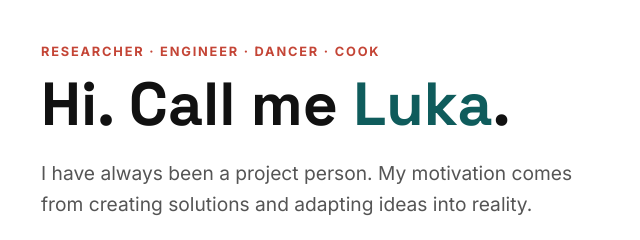
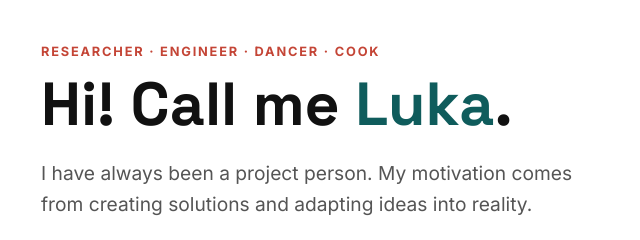
Before and after one commit to HackYou-Yang17/hackyou-yang17.github.io, a plain HTML site: page index.html in a window 1280 px wide. Shown: the part 236-476 px from the top of the page, 59-699 px from the left. Drawn offline with Linux system fonts and the light colour scheme.

Commit message:
another tiny change

```diff
--- a/index.html
+++ b/index.html
@@ -20,7 +20,7 @@
 <header class="hero"><div class="wrap">
 <div>
 <p class="eyebrow">Researcher · Engineer · Dancer · Cook</p>
-<h1>Hi. Call me <span>Luka</span>.</h1>
+<h1>Hi! Call me <span>Luka</span>.</h1>
 <p class="lead"><span></span>I have always been a project person. My motivation comes from creating solutions and adapting ideas into reality.<br><br>“What I cannot create, I do not understand.” - R. Feynman</span></p>
 <div class="btns"><a class="btn" href="research.html#cv">Academic CV</a><a class="btn alt" href="career.html#cv">Industry CV</a></div>
 </div>
```
